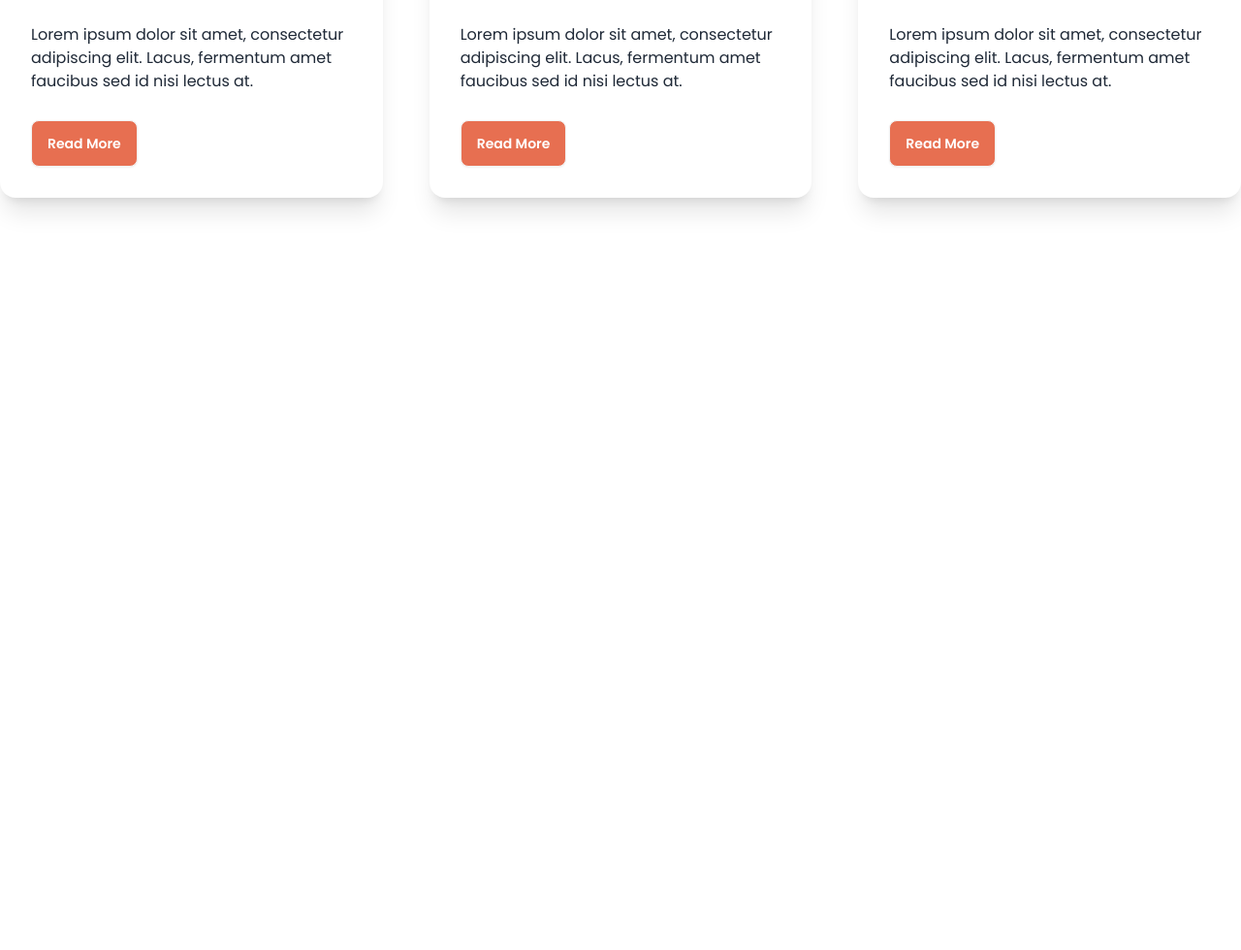
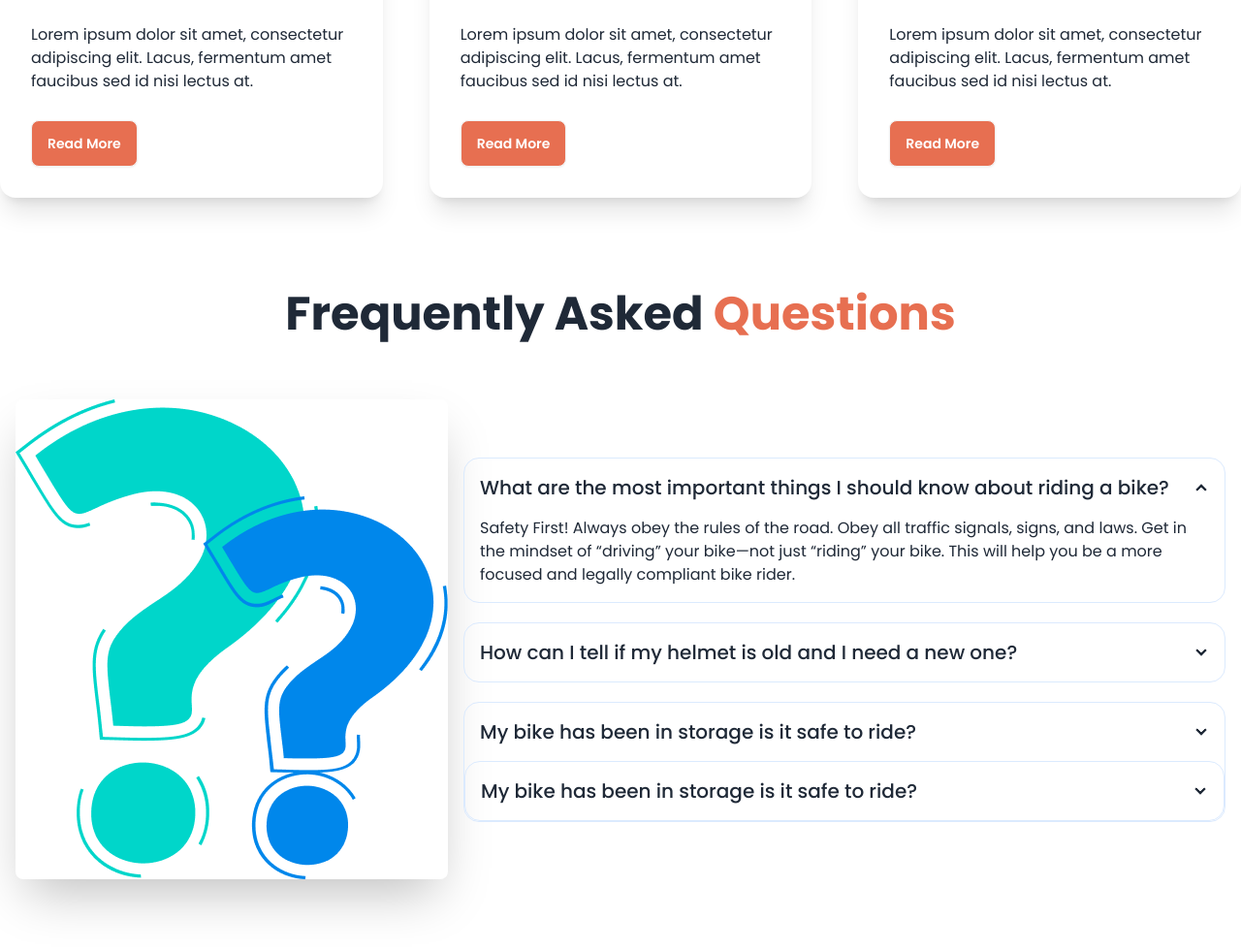
Before and after one commit to dhanasor/biker-zone-website, a plain HTML site: page index.html in a window 1280 px wide. Shown: the part 1130-2110 px from the top of the page at 97% size. Before the commit the page ends 1430 px from the top, so only its background shows below. Drawn offline with nearby package versions, Linux system fonts and the light colour scheme.

Commit message:
FAQ section

```diff
--- a/index.html
+++ b/index.html
@@ -206,7 +206,50 @@
      </div>
  </section>
  <!-- latest bike section -->
-
+<section></section>
+<!-- PAQ Section -->
+ <section class="my-24">
+  <h3 class="text-5xl font-bold text-center mb-12">Frequently Asked <span class="text-bike-primary"
+    >Questions</span></h3>
+    <div class="hero ">
+      <div class="hero-content flex-col lg:flex-row">
+        <img
+          src="./images/others/faq.png"
+          class="max-w-md rounded-lg shadow-2xl" />
+        <div class="space-y-5">
+          <div class="collapse collapse-arrow border border-blue-100">
+            <input type="radio" name="my-accordion-2" checked="checked" />
+            <div class="collapse-title text-xl font-medium">What are the most important things I should
+              know about riding a bike?</div>
+            <div class="collapse-content">
+              <p>Safety First! Always obey the rules of the road. Obey all traffic signals, signs, and laws. Get in the mindset of “driving” your bike—not just “riding” your bike. This will help you be a more focused and legally compliant bike rider. </p>
+            </div>
+          </div>
+          <div class="collapse collapse-arrow border border-blue-100">
+            <input type="radio" name="my-accordion-2" />
+            <div class="collapse-title text-xl font-medium">How can I tell if my helmet is old and I need a
+              new one?</div>
+            <div class="collapse-content">
+              <p>Safety First! Always obey the rules of the road. Obey all traffic signals, signs, and laws. Get in the mindset of “driving” your bike—not just “riding” your bike. This will help you be a more focused and legally compliant bike rider.</p>
+            </div>
+          </div>
+          <div class="collapse collapse-arrow border border-blue-100">
+            <input type="radio" name="my-accordion-2" />
+            <div class="collapse-title text-xl font-medium">My bike has been in storage is it safe to ride?</div>
+            <div class="collapse-content">
+              <p>Safety First! Always obey the rules of the road. Obey all traffic signals, signs, and laws. Get in the mindset of “driving” your bike—not just “riding” your bike. This will help you be a more focused and legally compliant bike rider.</p>
+            </div>
+          <div class="collapse collapse-arrow border border-blue-100">
+            <input type="radio" name="my-accordion-2" />
+            <div class="collapse-title text-xl font-medium">My bike has been in storage is it safe to ride?</div>
+            <div class="collapse-content">
+              <p>Safety First! Always obey the rules of the road. Obey all traffic signals, signs, and laws. Get in the mindset of “driving” your bike—not just “riding” your bike. This will help you be a more focused and legally compliant bike rider.</p>
+            </div>
+          </div>
+        </div>
+      </div>
+    </div>
+ </section>
       </main>
       <!-- footer section -->
        <footer></footer>
```
